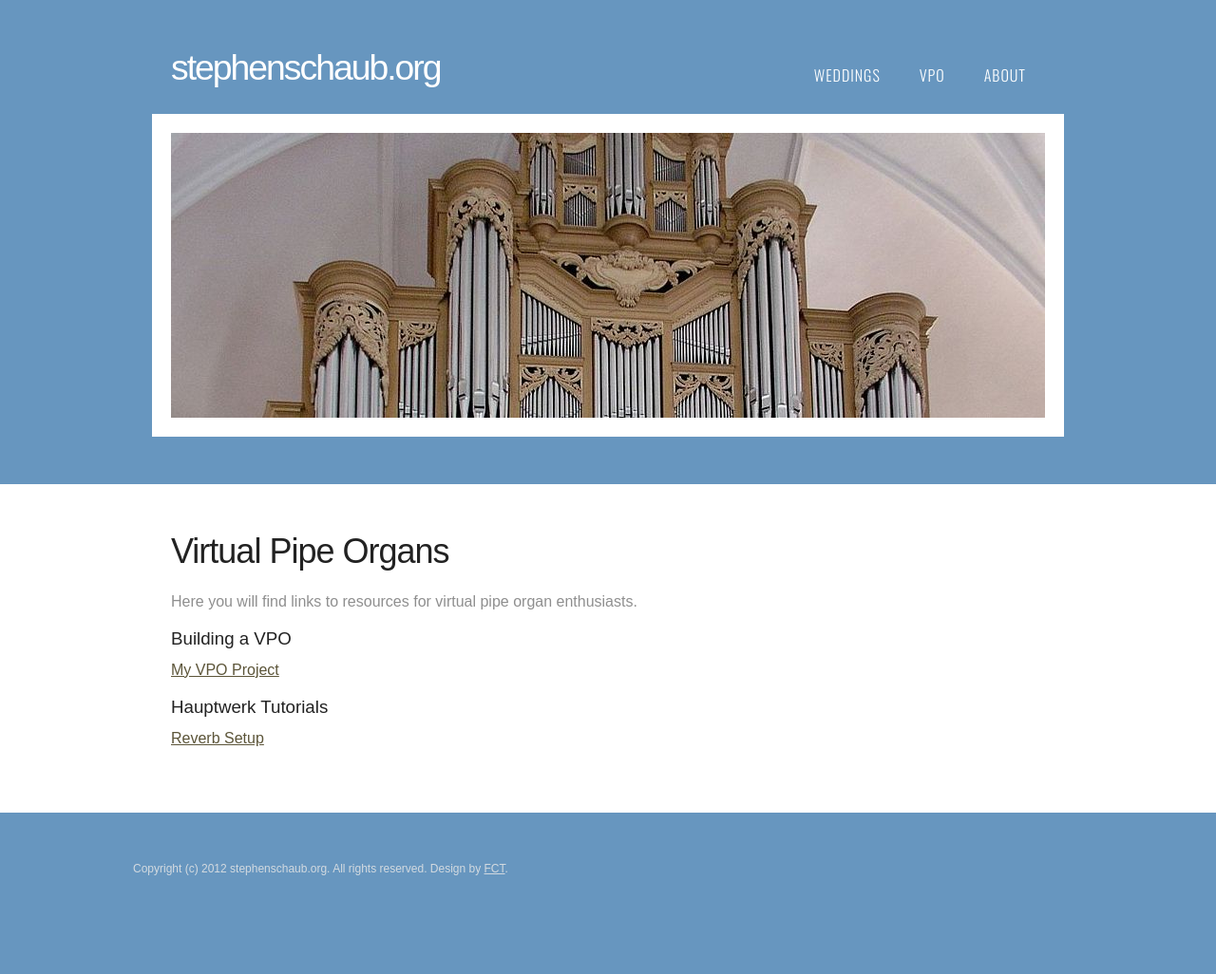
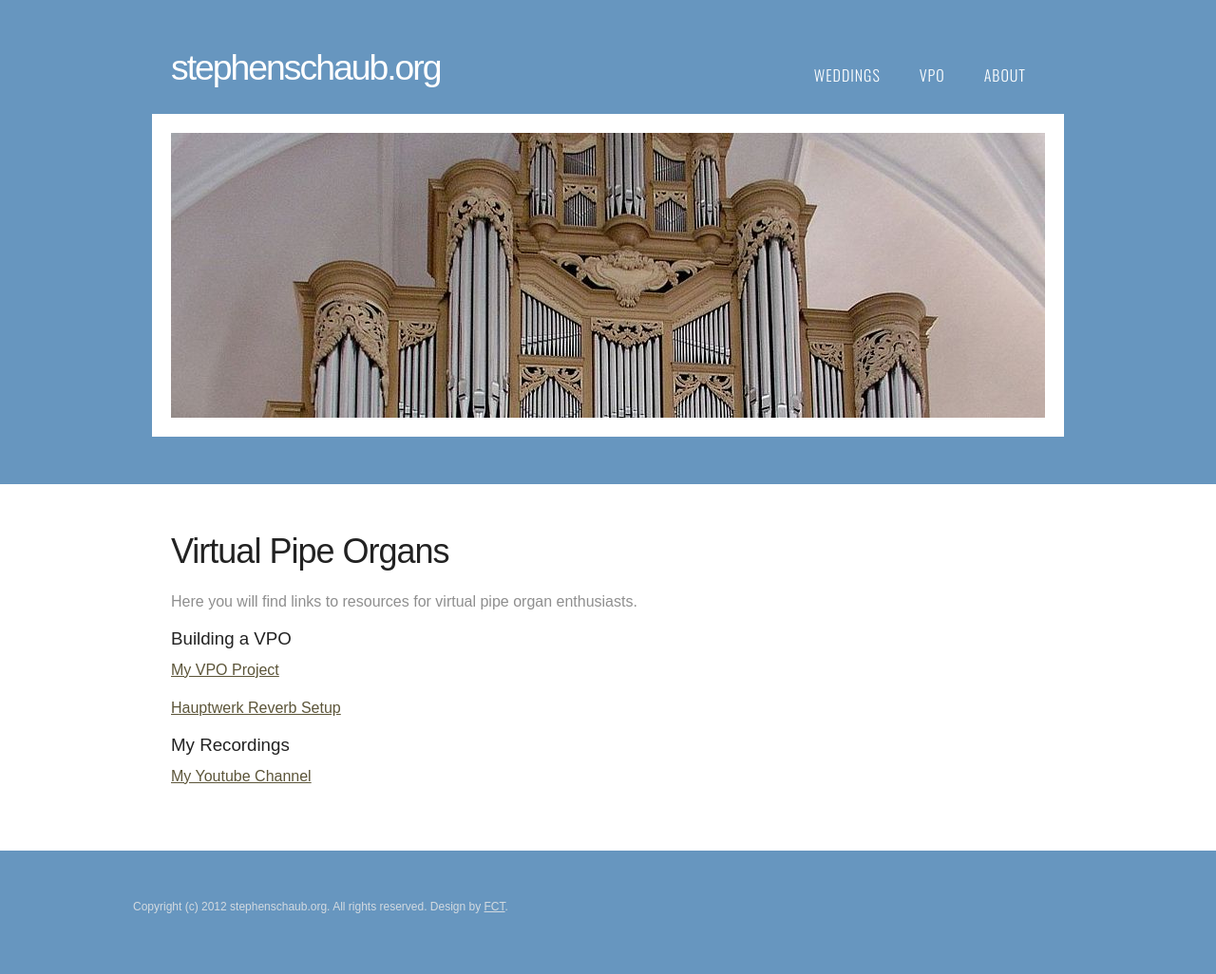
Before and after one commit to sschaub/stephenschaub.org, a Jekyll site: the page built from hauptwerk/index.html, in a window 1280 px wide. Shown: the whole page at 95% size. Built offline with Jekyll 4.4.1, drawn with Linux system fonts in a browser that asks for light colours; before the commit the page ends 986 px from its top, so only the background shows below that.

Commit message:
Update index.html

```diff
--- a/hauptwerk/index.html
+++ b/hauptwerk/index.html
@@ -7,5 +7,7 @@ title: Virtual Pipe Organs
     <p>Here you will find links to resources for virtual pipe organ enthusiasts.</p>
     <h3>Building a VPO</h3>
     <p><a href="http://youtu.be/AoFcEz0MsmI" title="">My VPO Project</a> </p>
-    <h3>Hauptwerk Tutorials</h3>
-    <p><a href="ReverbSetup.html" title="">Reverb Setup</a> </p>
+    <p><a href="ReverbSetup.html" title="">Hauptwerk Reverb Setup</a> </p>
+
+    <h3>My Recordings</h3>
+    <p><a href="https://www.youtube.com/channel/UC9n6wgGOd_jX22LJUlGOEqw" title="">My Youtube Channel</a> </p>
```
